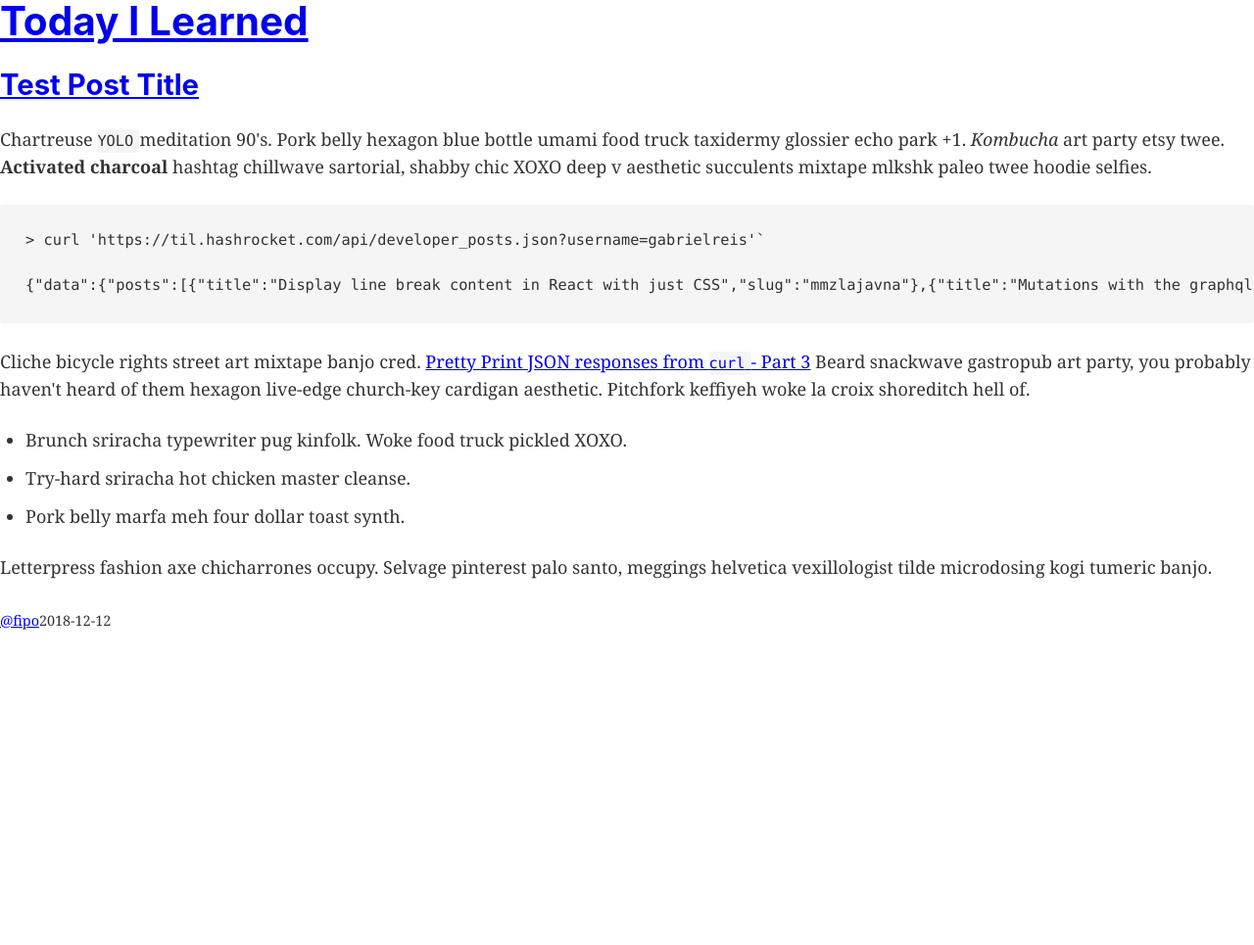
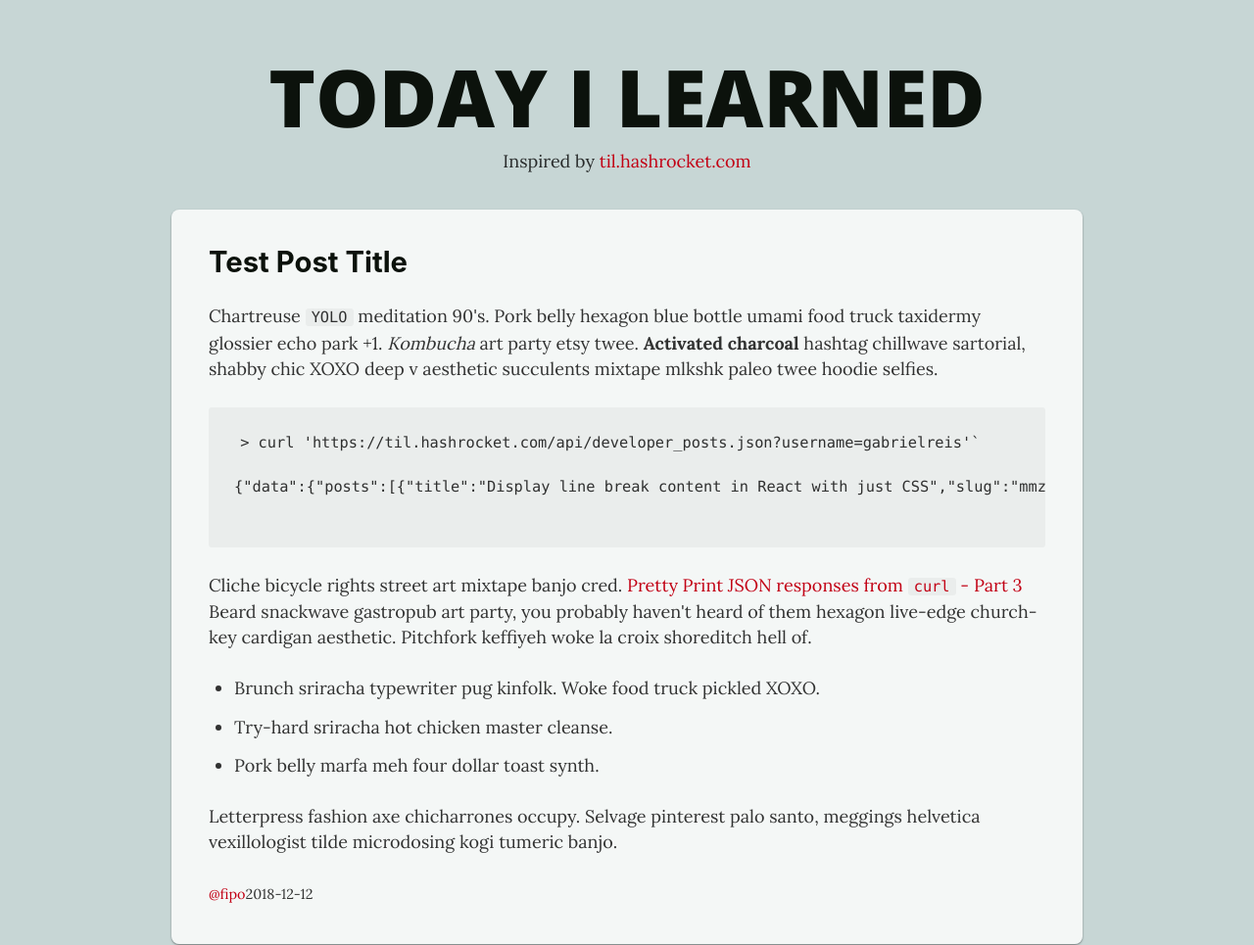
Before and after one commit to fipo/til, a Gatsby site: page / in a window 1280 px wide. Shown: the top 965 px of the page at 98% size. Before the commit the page ends 800 px from the top, so only its background shows below. Built offline with nearby package versions, Linux system fonts and the light colour scheme; Gatsby itself is replaced by a stand-in of ours; some packages are replaced by stand-ins of ours; code samples lack their colours.

Commit message:
add some style

```diff
--- a/gatsby-config.js
+++ b/gatsby-config.js
@@ -36,6 +36,21 @@ module.exports = {
         icon: 'src/images/gatsby-icon.png', // This path is relative to the root of the site.
       },
     },
+    {
+      resolve: `gatsby-plugin-prefetch-google-fonts`,
+      options: {
+        fonts: [
+          {
+            family: `Open Sans`,
+            variants: [`400`, `700`, `800`]
+          },
+          {
+            family: `Lora`,
+            variants: [`400`, `700`]
+          },
+        ],
+      },
+    }
     // this (optional) plugin enables Progressive Web App + Offline functionality
     // To learn more, visit: https://gatsby.app/offline
     // 'gatsby-plugin-offline',
--- a/package.json
+++ b/package.json
@@ -9,6 +9,7 @@
     "gatsby-plugin-catch-links": "^2.0.9",
     "gatsby-plugin-manifest": "^2.0.12",
     "gatsby-plugin-offline": "^2.0.19",
+    "gatsby-plugin-prefetch-google-fonts": "^1.1.1",
     "gatsby-plugin-react-helmet": "^3.0.4",
     "gatsby-plugin-sharp": "^2.0.15",
     "gatsby-source-filesystem": "^2.0.12",
--- a/src/components/layout.css
+++ b/src/components/global.css
@@ -1,3 +1,20 @@
+:root {
+  --white: #fff;
+  --black: #000;
+
+  --green: #154743;
+  --silver: #BDD9BF;
+  --sangria: #92140C;
+  --silver-pink: #C4BBAF;
+  --grullo: #A5978B;
+
+  --smoky-black: #0C120C;
+  --harvard-crimson: #C20114;
+  --nickel: #6d7275;
+  --light-gray: #c7d6d5;
+  --timberwolf: #ddd7d7;
+}
+
 html {
   font-family: sans-serif;
   -ms-text-size-adjust: 100%;
@@ -38,6 +55,8 @@ template {
   display: none;
 }
 a {
+  color: var(--harvard-crimson);
+  text-decoration: none;
   background-color: transparent;
   -webkit-text-decoration-skip: objects;
 }
@@ -183,7 +202,7 @@ textarea {
   font: inherit;
 }
 html {
-  font: 112.5%/1.45em georgia, serif;
+  font: 112.5%/1.45em Lora, serif;
   box-sizing: border-box;
   overflow-y: scroll;
 }
@@ -197,8 +216,9 @@ html {
   box-sizing: inherit;
 }
 body {
+  background-color: var(--light-gray);
   color: hsla(0, 0%, 0%, 0.8);
-  font-family: georgia, serif;
+  font-family: Lora, serif;
   font-weight: normal;
   word-wrap: break-word;
   font-kerning: normal;
@@ -219,22 +239,41 @@ img {
   margin-bottom: 1.45rem;
 }
 h1 {
-  margin-left: 0;
-  margin-right: 0;
-  margin-top: 0;
   padding-bottom: 0;
   padding-left: 0;
   padding-right: 0;
   padding-top: 0;
-  margin-bottom: 1.45rem;
+  margin: 3rem 0 .5rem;
   color: inherit;
-  font-family: -apple-system, BlinkMacSystemFont, Segoe UI, Roboto, Oxygen,
-    Ubuntu, Cantarell, Fira Sans, Droid Sans, Helvetica Neue, sans-serif;
-  font-weight: bold;
+  font-family: 'Open Sans', sans-serif;
+  font-weight: 800;
   text-rendering: optimizeLegibility;
-  font-size: 2.25rem;
+  font-size: 4.5rem;
   line-height: 1.1;
+  text-align: center;
 }
+
+h1 a {
+  color: var(--smoky-black);
+  text-transform: uppercase;
+}
+
+h2 a {
+  color: var(--smoky-black);
+  text-decoration: none;
+}
+
+h2 a:hover {
+  color: var(--harvard-crimson);
+}
+
+.subtitle {
+  text-align: center;
+  display: block;
+  margin-bottom: 2rem;
+  font-size: 100%;
+}
+
 h2 {
   margin-left: 0;
   margin-right: 0;
@@ -592,20 +631,17 @@ td:last-child {
 }
 tt,
 code {
+  padding: 0 .4em;
   background-color: hsla(0, 0%, 0%, 0.04);
   border-radius: 3px;
   font-family: "SFMono-Regular", Consolas, "Roboto Mono", "Droid Sans Mono",
     "Liberation Mono", Menlo, Courier, monospace;
-  padding: 0;
-  padding-top: 0.2em;
-  padding-bottom: 0.2em;
 }
 pre code {
   background: none;
   line-height: 1.42;
 }
-code:before,
-code:after,
+
 tt:before,
 tt:after {
   letter-spacing: -0.2em;
@@ -617,6 +653,16 @@ pre tt:before,
 pre tt:after {
   content: "";
 }
+
+.post {
+  width: 930px;
+  background-color: rgba(255, 255, 255, .8);
+  padding:38px;
+  border-radius: 8px;
+  box-shadow:0 1px 2px rgba(25,25,25,0.5);
+  margin: 0 auto 24px;
+}
+
 @media only screen and (max-width: 480px) {
   html {
     font-size: 100%;
--- a/src/components/header.js
+++ b/src/components/header.js
@@ -2,11 +2,12 @@ import React from 'react';
 import { Link } from 'gatsby';
 
 const Header = () => (
-  <div>
+  <React.Fragment>
     <h1>
       <Link to="/">Today I Learned</Link>
     </h1>
-  </div>
+    <small className="subtitle">Inspired by <a href="https://til.hashrocket.com/" target="_blank" rel="noopener noreferrer">til.hashrocket.com</a></small>
+  </React.Fragment>
 );
 
 export default Header;
--- a/src/components/layout.js
+++ b/src/components/layout.js
@@ -2,13 +2,13 @@ import React from 'react';
 import PropTypes from 'prop-types';
 
 import Header from './header';
-import './layout.css';
+import './global.css';
 
 const Layout = ({ children }) => (
-  <div>
+  <React.Fragment>
     <Header />
-    <div>{children}</div>
-  </div>
+    {children}
+  </React.Fragment>
 );
 
 Layout.propTypes = {
--- a/src/pages/index.js
+++ b/src/pages/index.js
@@ -21,10 +21,10 @@ const IndexPage = ({ data }) => (
       ]}
     />
 
-    <div>
+    <main className='list'>
       {data.allMarkdownRemark.edges.map(({ node }) => {
         return (
-          <div key={node.id}>
+          <article className='post' key={node.id}>
             <h2>
               <Link to={node.frontmatter.path}>{node.frontmatter.title}</Link>
             </h2>
@@ -38,10 +38,10 @@ const IndexPage = ({ data }) => (
               </a>
               {node.frontmatter.date}
             </small>
-          </div>
+          </article>
         );
       })}
-    </div>
+    </main>
   </Layout>
 );
 
```
Also changed, not shown: src/templates/blogPost.js (+8 -7 lines), 1 other file.
